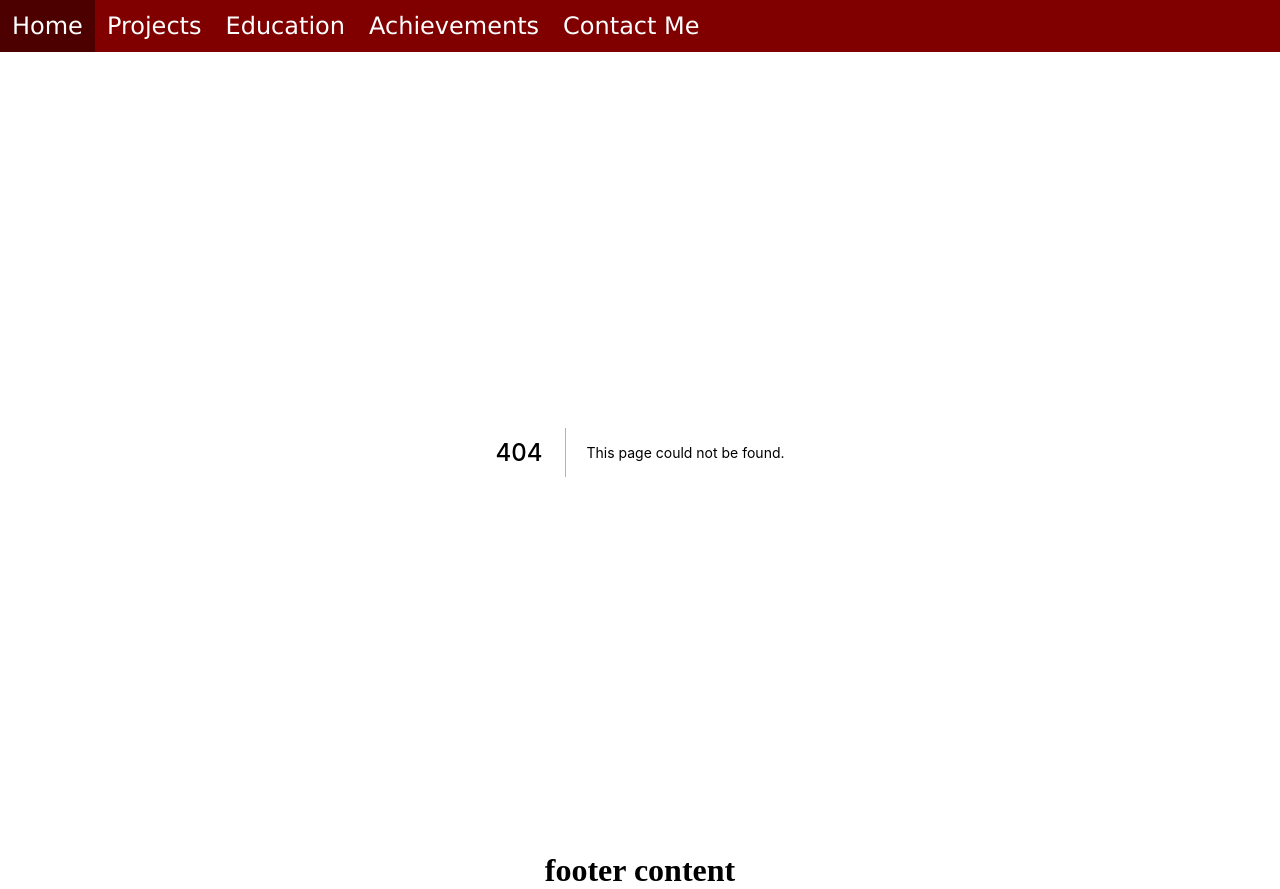
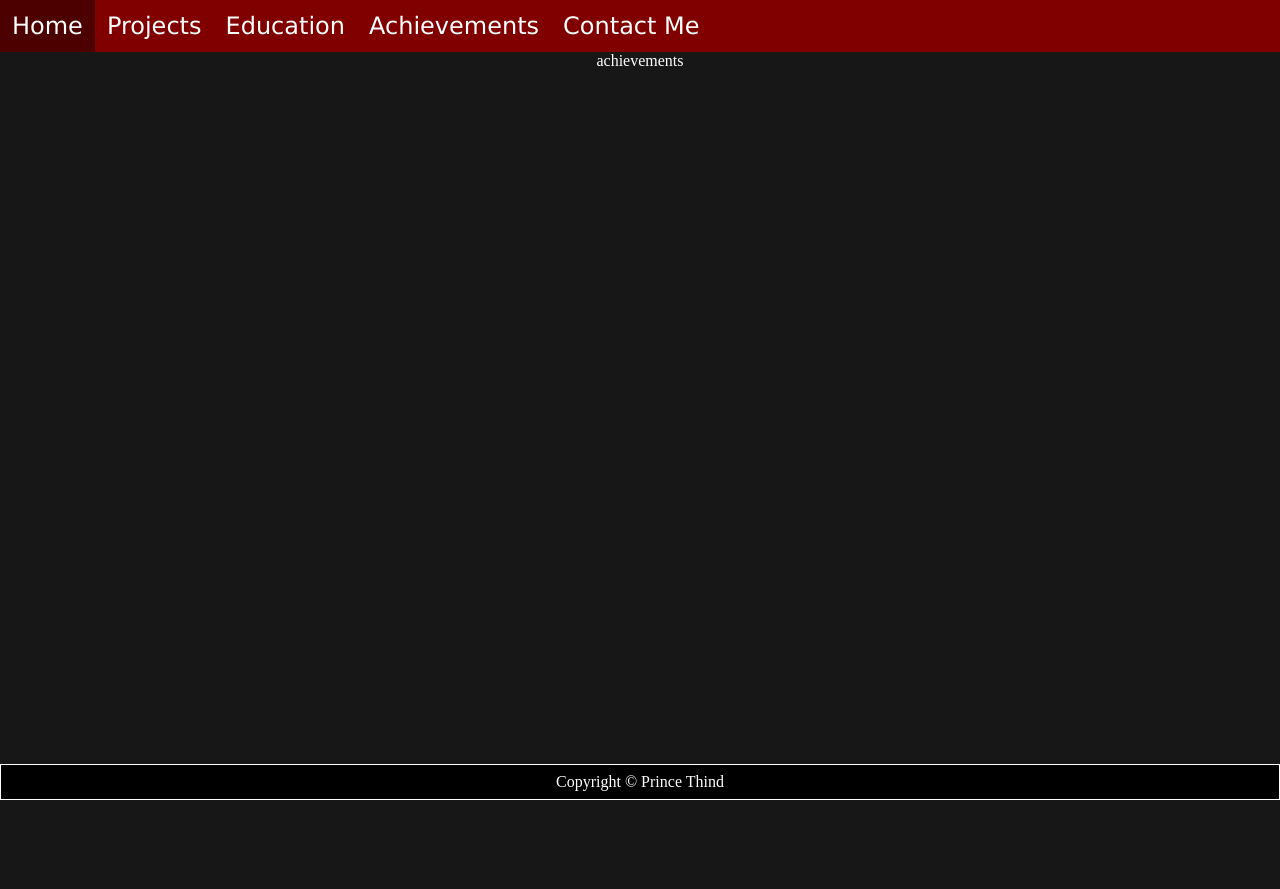
Before and after one commit to prince-thind/prince-thind.github.io, a Next.js app: page /achievements in a window 1280 px wide. Before the commit this address had no page. After the commit the page ends 800 px from the top, so only its background shows below. Built offline with nearby package versions, Linux system fonts and the light colour scheme.

Commit message:
implement dummy routes

```diff
--- a/components/footer.js
+++ b/components/footer.js
@@ -1,7 +1,8 @@
+import styles from "../styles/Footer.module.scss";
 export default function Footer() {
   return (
-    <footer>
-      <h1>footer content</h1>
+    <footer className={styles.footer}>
+      Copyright &copy; Prince Thind
     </footer>
   );
 }
--- /dev/null
+++ b/pages/achievements.js
@@ -0,0 +1,7 @@
+export default function Achievements() {
+  return (
+    <div>
+      achievements
+    </div>
+  );
+}
--- a/pages/index.js
+++ b/pages/index.js
@@ -1,11 +1,7 @@
-import Head from "next/head";
-import Image from "next/image";
-import styles from "../styles/Home.module.scss";
-
 export default function Home() {
   return (
     <div>
-      content
+      Home
     </div>
   );
 }
```
Also changed, not shown: pages/contact.js (added, +7 -0 lines), pages/education.js (added, +7 -0 lines), pages/projects.js (added, +7 -0 lines).
